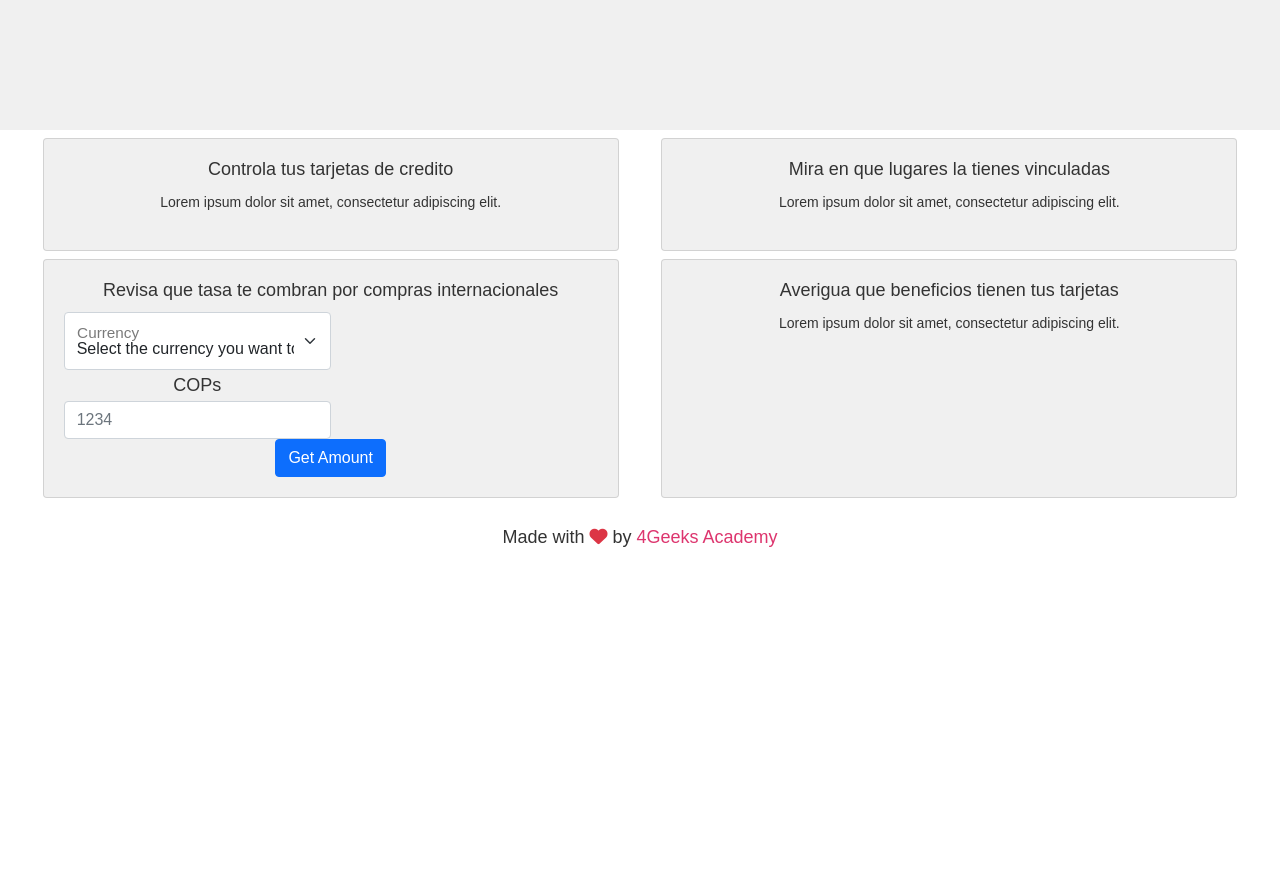
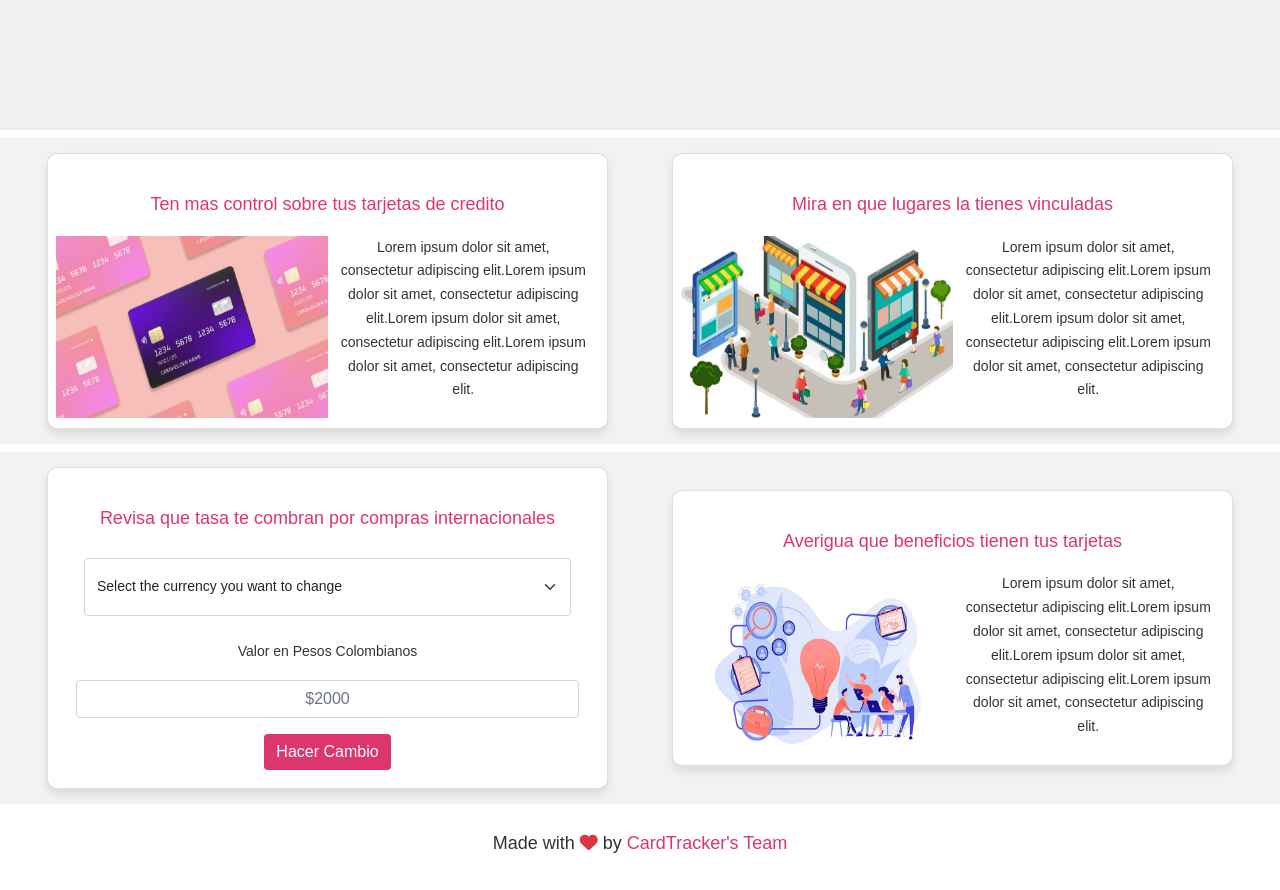
Before and after one commit to 4GeeksAcademy/Proyect-Final-CardTraker, a React app: page / in a window 1280 px wide. Shown: the part 660-1550 px from the top of the page. Before the commit the page ends 1244 px from the top, so only its background shows below. Built offline with nearby package versions, Linux system fonts and the light colour scheme; no server answers.

```diff
--- a/src/front/js/component/footer.js
+++ b/src/front/js/component/footer.js
@@ -4,7 +4,7 @@
 	<footer className="footer mt-auto py-3 text-center">
 		<p>
 			Made with <i className="fa fa-heart text-danger" /> by{" "}
-			<a href="http://www.4geeksacademy.com">4Geeks Academy</a>
+			<a href="https://github.com/4GeeksAcademy/Proyect-Final-CardTraker">CardTracker's Team</a>
 		</p>
 	</footer>
 );
--- a/src/front/js/pages/home.js
+++ b/src/front/js/pages/home.js
@@ -2,6 +2,9 @@
 import { Context } from "../store/appContext";
 import { Link } from "react-router-dom";
 import "../../styles/home.css";
+import cards from "../../img/cards.jpeg"
+import stores from "../../img/tiendas.jpg"
+import benefits from "../../img/benefits.jpg"
 
 
 
@@ -25,7 +28,7 @@
 	return (
 		<>
 			<div class="header">
-				<h1 class="header-text text-center">"Aquel que sabe gastar y ahorrar es el más feliz,<br/> porque logra disfrutar de ambas cosas." <br/> -Samuel Johnson-</h1>
+				<h1 class="header-text text-center">"Aquel que sabe ahorrar y gastar es el más feliz,<br/> porque logra disfrutar de ambas cosas." <br/> -Samuel Johnson-</h1>
 				<div className="text-center">
 					<span className="txt1">
 						No lo dudes mas he inscribite :)
@@ -39,25 +42,31 @@
 
 			<div class="card-container my-2">
 				<div class="card">
-					<h2 class="card-title">Controla tus tarjetas de credito</h2>
-					<p class="card-description">Lorem ipsum dolor sit amet, consectetur adipiscing elit.</p>
+					<h2 class="card-title">Ten mas control sobre tus tarjetas de credito</h2>
+					<div className="row">
+						<img src={cards} className="col-6 p-0" />
+						<p className="card-description col-6 align-middle">Lorem ipsum dolor sit amet, consectetur adipiscing elit.Lorem ipsum dolor sit amet, consectetur adipiscing elit.Lorem ipsum dolor sit amet, consectetur adipiscing elit.Lorem ipsum dolor sit amet, consectetur adipiscing elit.</p>
+					</div>
 				</div>
 				<div class="card">
 					<h2 class="card-title">Mira en que lugares la tienes vinculadas</h2>
-					<p class="card-description">Lorem ipsum dolor sit amet, consectetur adipiscing elit.</p>
+					<div className="row">
+						<img src={stores} className="col-6 p-0" />
+						<p className="card-description col-6 align-middle">Lorem ipsum dolor sit amet, consectetur adipiscing elit.Lorem ipsum dolor sit amet, consectetur adipiscing elit.Lorem ipsum dolor sit amet, consectetur adipiscing elit.Lorem ipsum dolor sit amet, consectetur adipiscing elit.</p>
+					</div>
 				</div>
 			</div>
+
 			<div class="card-container my-2">
 				<div class="card">
 					<h2 class="card-title">Revisa que tasa te combran por compras internacionales</h2>
 					<form onSubmit={exchange}>
-					<div className="form-row">
-						<div className="form-group col-md-6">
-							<div class="form-floating">
+					<div className="form-row m-2">
+						<div className="form-group">
+							<div class="form-floating m-2">
 								<select
-									class="form-select"
+									class="form-select py-0 card-description"
 									id="floatingSelect"
-									aria-label="Floating label select example"
 									value={currencyChange}
 									onChange={(e) => setCurrencyChange(e.target.value)}>
 									<option selected>Select the currency you want to change</option>
@@ -65,27 +74,30 @@
 									<option value="EUR">EUR</option>
 									<option value="CAD">CAD</option>
 								</select>
-								<label for="floatingSelect">Currency</label>
 							</div>
 						</div>
-						<div className="form-group col-md-6">
-							<label for="Cops">COPs</label>
-							<input type="number" className="form-control" id="Cops" placeholder="1234" min="1"
+						<div className="form-group">
+							<label className="m-3 card-description" for="Cops">Valor en Pesos Colombianos</label>
+							<input type="money" className="form-control text-center" id="Cops" placeholder="$2000"
 							value={amount}
-							onChange={(e)=>setAmount(e.target.value)}/>
+							onChange={(e)=>setAmount(e.target.value)}
+							/>
 						</div>
 					</div>
 					{newValue == '' ? '' :
-					<div className="form-group col-md-6">
-						<label for="inputAddress">Valor en {currencyChange}</label>
-						<p>{newValue}</p>
+					<div className="form-group text-center m-2">
+						<label className="m-2 card-description" for="inputAddress">Valor en {currencyChange}</label>
+						<p className="m-2 card-description">{newValue}</p>
 					</div>}
-					<button type="submit" className="btn btn-primary">Get Amount</button>
+					<button type="submit" className="btn boton m-2">Hacer Cambio</button>
 					</form>
 				</div>
 				<div class="card">
 					<h2 class="card-title">Averigua que beneficios tienen tus tarjetas</h2>
-					<p class="card-description">Lorem ipsum dolor sit amet, consectetur adipiscing elit.</p>
+					<div className="row">
+						<img src={benefits} className="col-6 p-0" />
+						<p className="card-description col-6 align-middle">Lorem ipsum dolor sit amet, consectetur adipiscing elit.Lorem ipsum dolor sit amet, consectetur adipiscing elit.Lorem ipsum dolor sit amet, consectetur adipiscing elit.Lorem ipsum dolor sit amet, consectetur adipiscing elit.</p>
+					</div>
 				</div>
 			</div>
 		</>
--- a/src/front/js/store/flux.js
+++ b/src/front/js/store/flux.js
@@ -34,7 +34,7 @@
 						}
 					)
 				};
-				fetch(process.env.BACKEND_URL+ "/api/login", requestOptions)
+				fetch(process.env.BACKEND_URL+ "api/login", requestOptions)
 					.then(response => {
 						if( response.status === 200 ){
 								setStore({auth: true}) // Modifico el valor de la variable auth.
--- a/src/front/styles/home.css
+++ b/src/front/styles/home.css
@@ -14,22 +14,47 @@
   }
 
   .card-container {
+    justify-content: space-evenly;
+    width: 100%;
     display: flex;
-    justify-content: space-evenly;
+    justify-content: center;
+    align-items: center;
+    padding: 15px;
+    background: #f2f2f2;
   }
 
   .card {
-    width: 45%;
-    padding: 20px;
-    background-color: #f0f0f0;
+    width: 100%;
+    margin: 0 2rem;
     text-align: center;
+    background: #fff;
+    border-radius: 10px;
+    overflow: hidden;
+    padding: 40px 20px 10px 20px;
+    display: flex;
+
+    box-shadow: 0 5px 10px 0px rgba(0, 0, 0, 0.1);
+    -moz-box-shadow: 0 5px 10px 0px rgba(0, 0, 0, 0.1);
+    -webkit-box-shadow: 0 5px 10px 0px rgba(0, 0, 0, 0.1);
+    -o-box-shadow: 0 5px 10px 0px rgba(0, 0, 0, 0.1);
+    -ms-box-shadow: 0 5px 10px 0px rgba(0, 0, 0, 0.1);
   }
 
   .card-title {
     font-size: 18px;
-    margin-bottom: 10px;
+    margin-bottom: 20px;
+    color: #DD356E
   }
 
   .card-description {
     font-size: 14px;
   }
+
+  .card-content {
+    flex: 1; /* Permite que el contenido ocupe todo el espacio disponible */
+}
+
+.boton{
+  background-color: #DD356E;
+  color: white;
+}
```
Also changed, not shown: src/front/img/benefits.jpg (added), src/front/img/cards.jpeg (added), src/front/img/tiendas.jpg (added), 1 other file.
